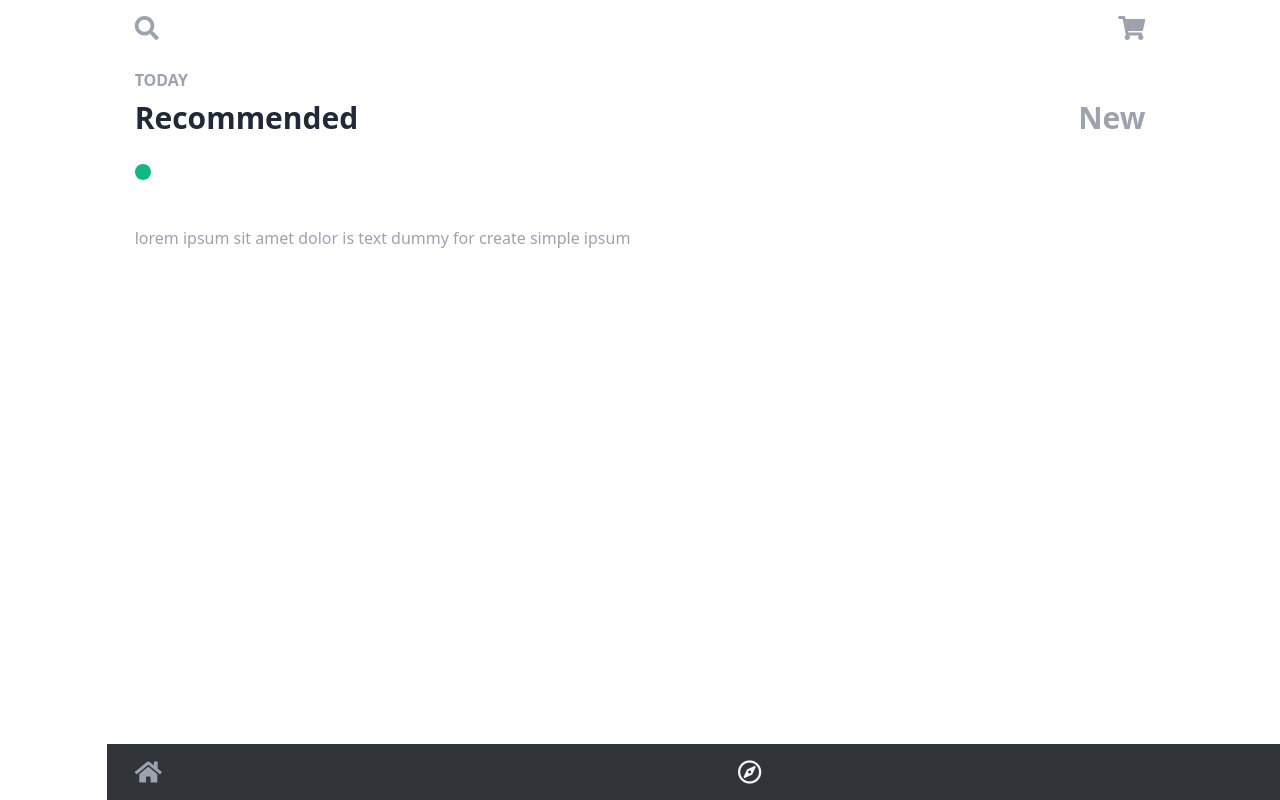
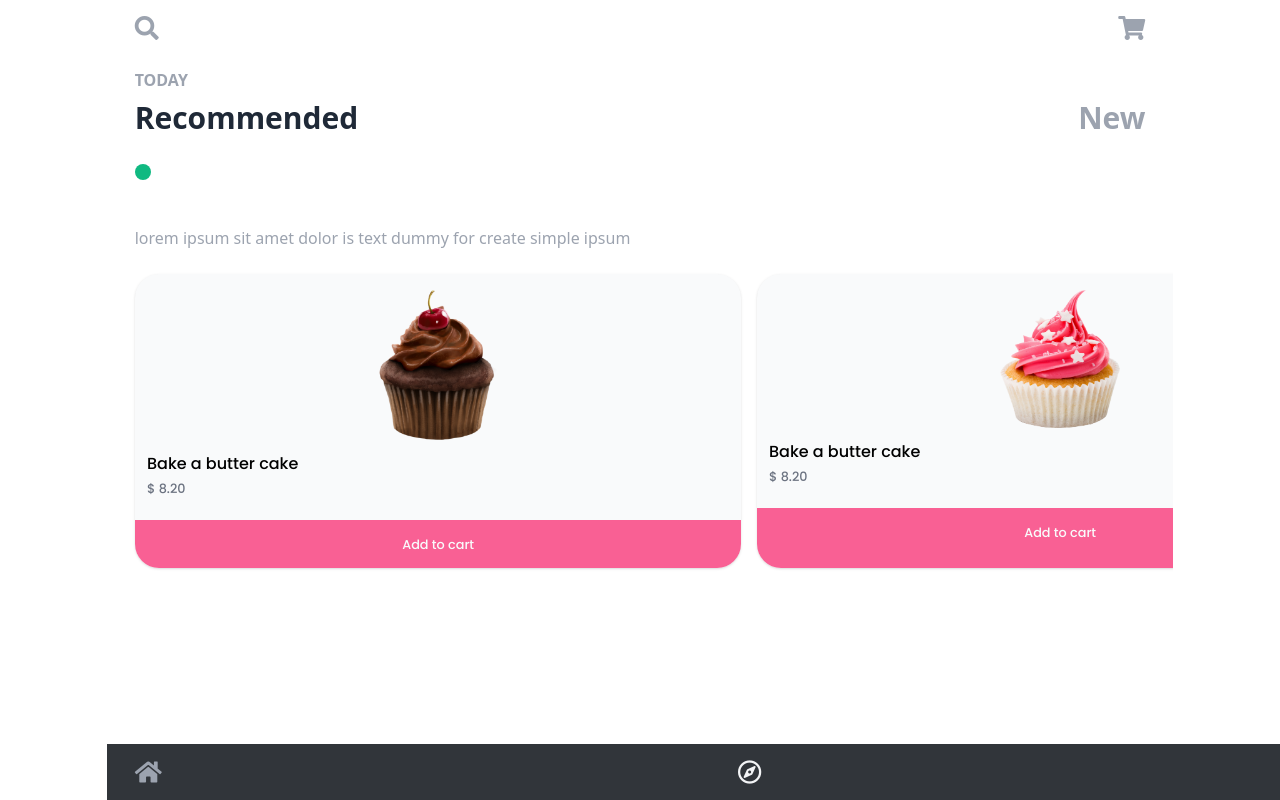
Before and after one commit to or-abdillh/cupcake-app, a Vue app: page / in a window 1280 px wide. Built offline with nearby package versions, Linux system fonts and the light colour scheme.

Commit message:
Create card component and add some effevt animations

```diff
--- a/index.html
+++ b/index.html
@@ -13,7 +13,7 @@
     <title>Cupcake App</title>
   </head>
   <body>
-    <div id="app" class="container relative md:w-10/12 lg:5/12 mx-auto"></div>
+    <div id="app" class="container relative pb-10 md:w-10/12 lg:5/12 mx-auto"></div>
     <script type="module" src="/src/main.js"></script>
   </body>
 </html>
--- a/src/components/Card.vue
+++ b/src/components/Card.vue
@@ -0,0 +1,77 @@
+<template>
+   <section class="card-wrapper">
+      <template v-for="(img, index) in images" :key="index">
+         <div class="card-layout">
+            <div class="card-header">
+               <img :src="img" class="mx-auto" width="120" :alt="img" />
+               <h1 class="font-medium mt-3" >Bake a butter cake</h1>
+               <small class="font-medium text-gray-500" >$ 8.20</small>
+            </div>
+            <div class="card-footer">
+               <small>Add to cart</small>
+            </div>
+         </div>
+      </template>
+   </section>
+</template>
+
+<style scoped>
+
+   .card-wrapper {
+      @apply w-full px-7 py-3 flex overflow-scroll;
+      font-family: 'Poppins', Sans-Serif;
+   }
+
+   .card-wrapper::-webkit-scrollbar {
+      width: 0;
+      display: none;
+   }
+
+   .card-wrapper .card-layout {
+      @apply mr-4 duration-300 overflow-hidden rounded-3xl bg-gray-50 shadow;
+      min-width: 60%;
+      animation: pop-up .3s ease forwards;
+   }
+
+   .card-wrapper .card-layout .card-header {
+      @apply px-3 pt-4 mb-5;
+   }
+
+   .card-wrapper .card-layout .card-footer {
+      @apply p-3 h-full  w-full text-center font-medium text-gray-50;
+      background: #F96094;
+   }
+
+   .card-wrapper .card-header img {
+      animation: slide .65s ease-in-out forwards;
+   }
+
+   .card-wrapper .card-header img:hover {
+      transform: translateY(35%);
+   }
+
+   @keyframes slide {
+      from {
+         transform: translate(30%, 20%) scale(.75) rotate(-15deg);
+      } to {
+         transform: translate(0) scale(1) rotate(0deg);
+      }
+   }
+
+
+   @keyframes pop-up {
+      from {
+         transform: scale(.75);
+         opacity: .85;
+      } to {
+         transform:  scale(1);
+         opacity: 1;
+      }
+   }
+</style>
+
+<script setup>
+
+   const images = ['cupcake-1.png', 'cupcake-2.png', 'cupcake-3.png']
+
+</script>
--- a/src/views/Home.vue
+++ b/src/views/Home.vue
@@ -1,8 +1,11 @@
 <template>
-   <Header></Header>
-   <Category></Category>
-   <section class="px-7 py-3">
-      <p class="font-medium text-gray-400" >lorem ipsum sit amet dolor is text dummy for create simple ipsum</p>
+   <section class="mb-5">
+      <Header></Header>
+      <Category></Category>
+      <section class="px-7 py-3">
+         <p class="font-medium text-gray-400" >lorem ipsum sit amet dolor is text dummy for create simple ipsum</p>
+      </section>
+      <Card></Card>
    </section>
 </template>
 
@@ -14,5 +17,6 @@
 
    import Header from '../components/Header.vue'
    import Category from '../components/Category.vue'
+   import Card from '../components/Card.vue'
 
 </script>
--- a/tailwind.config.js
+++ b/tailwind.config.js
@@ -2,6 +2,13 @@ module.exports = {
   purge: ["./index.html', './src/**/*.{vue,js,ts,jsx,tsx}"],
   darkMode: false, // or 'media' or 'class'
   theme: {
+     minWidth: {
+       '0': '0',
+       '1/4': '25%',
+       '1/2': '50%',
+       '3/4': '75%',
+       'full': '100%',
+      },
     extend: {},
   },
   variants: {
```
